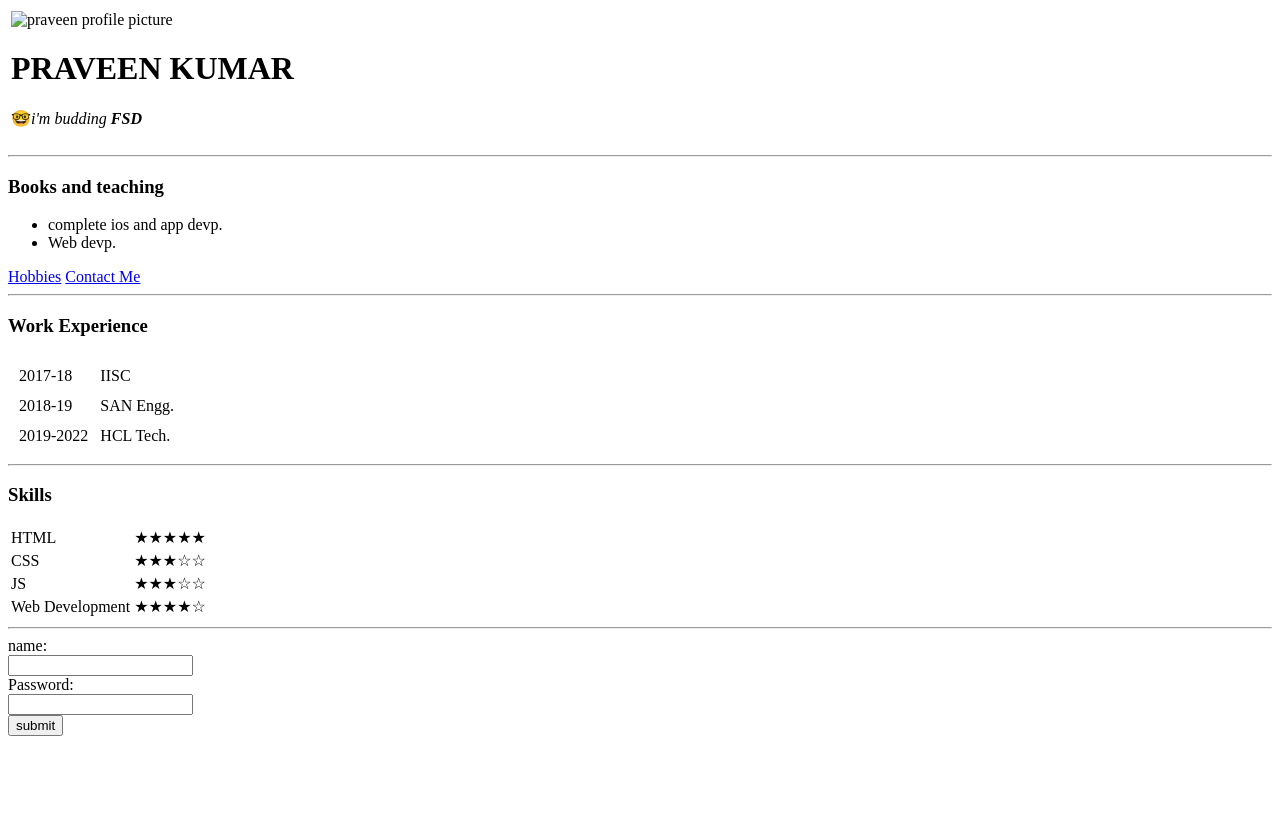
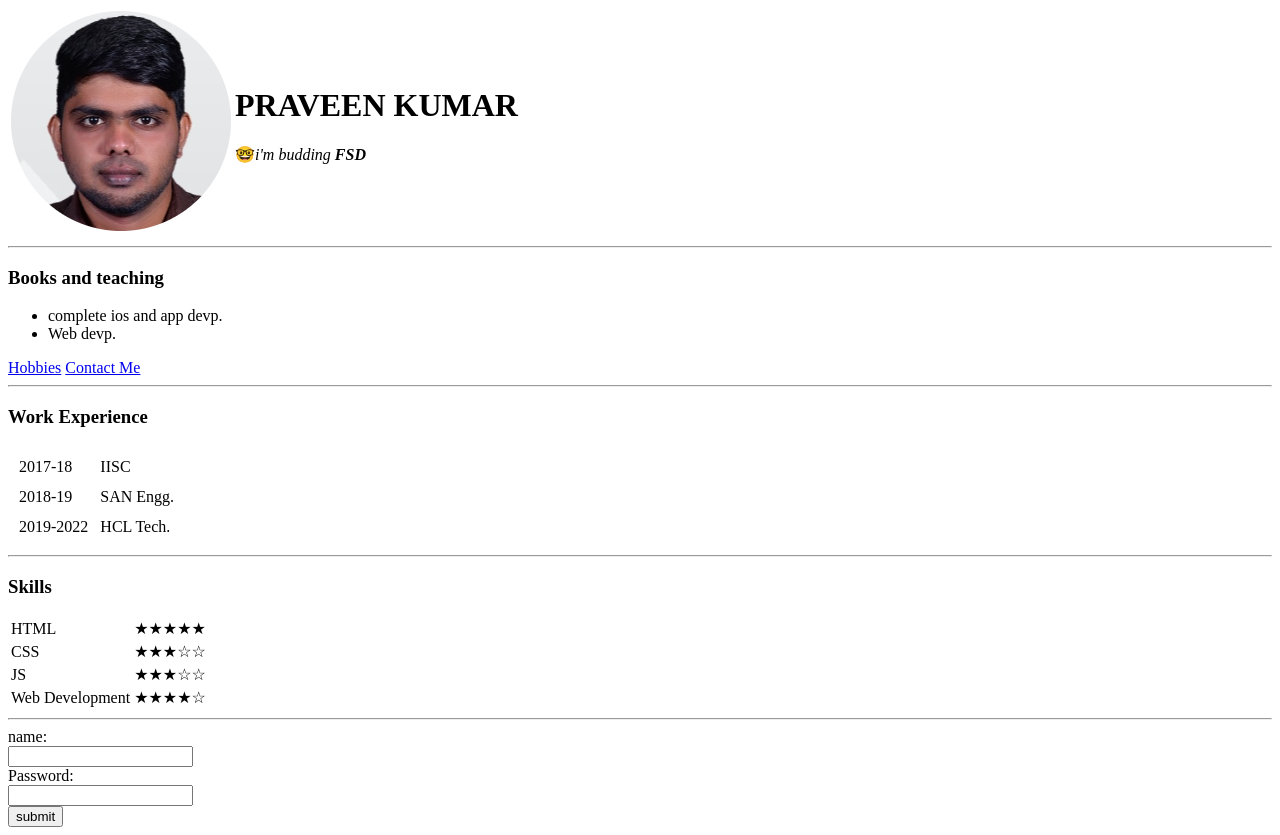
Before and after one commit to Praveen-43/CV, a plain HTML site: page index.html in a window 1280 px wide. Before the commit the page ends 800 px from the top, so only its background shows below. Drawn offline with Linux system fonts and the light colour scheme.

Commit message:
new image added

```diff
--- a/index.html
+++ b/index.html
@@ -6,7 +6,7 @@
   </head>
     <table>
       <tr>
-        <td><img src="images/pk.jpg" alt="praveen profile picture" style="width:100px;height:200px;></td>
+        <td><img src="images/pk.png" alt="praveen profile picture"></td>
         <td><h1>PRAVEEN KUMAR</h1>
         <p>🤓<em>i'm budding <strong>FSD</strong></em></p>
         </td>
```
